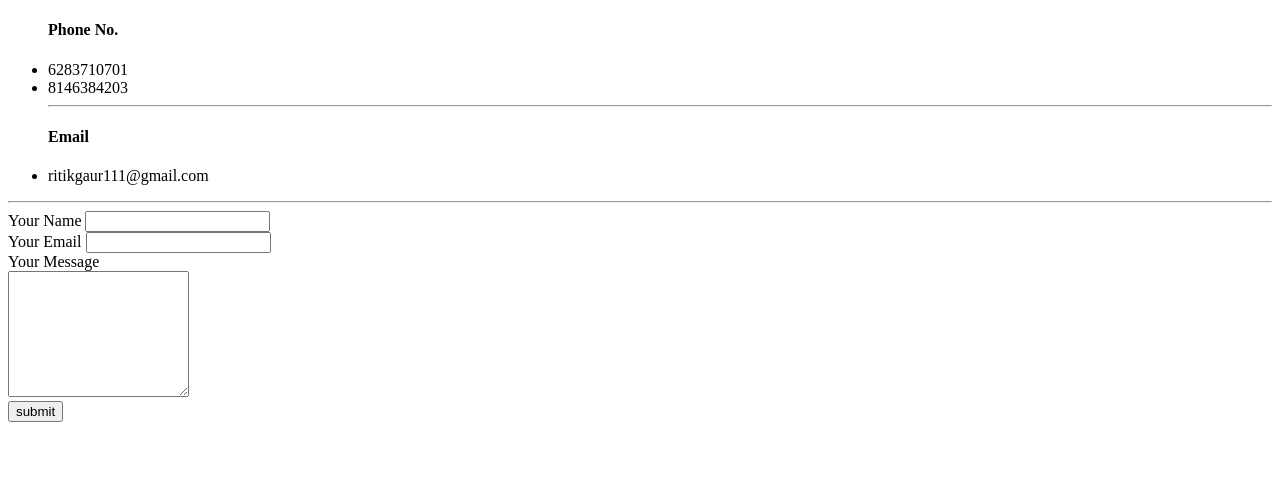
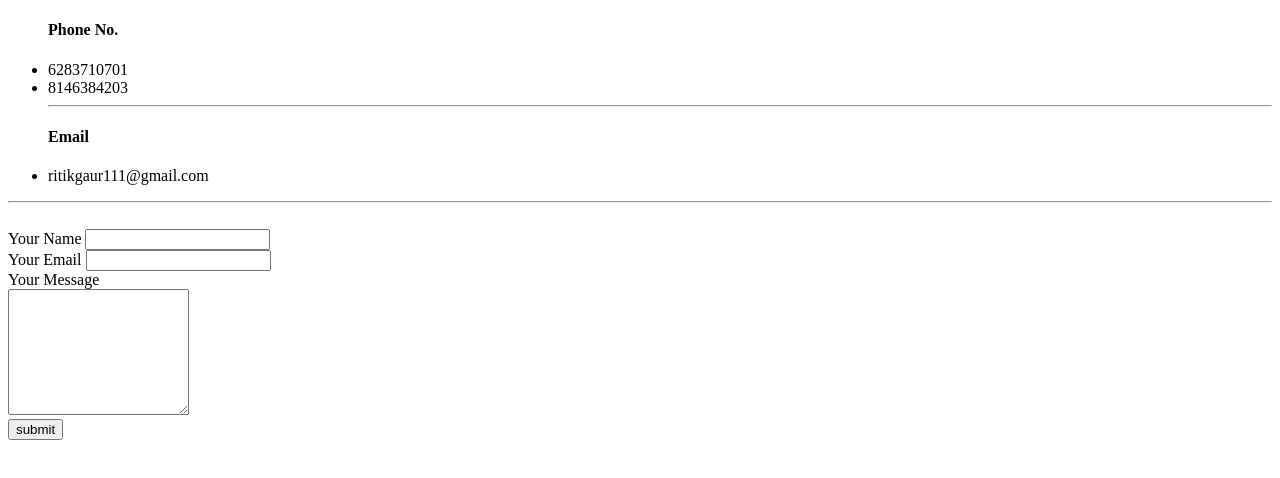
Before and after one commit to GaurRitik/cv, a plain HTML site: page my contacts.html in a window 1280 px wide. Drawn offline with Linux system fonts and the light colour scheme.

Commit message:
Update my contacts.html

```diff
--- a/my contacts.html
+++ b/my contacts.html
@@ -18,7 +18,7 @@
     <li>ritikgaur111@gmail.com</li>
   </ul>
 
-  <hr>
+  <hr><br>
   <form class="" action="mailto:ritikgaur111@gmail.com" method="post" enctype="text/plain">
     <label>Your Name</label>
     <input type="text" name="yourName" value=""><br>
```
